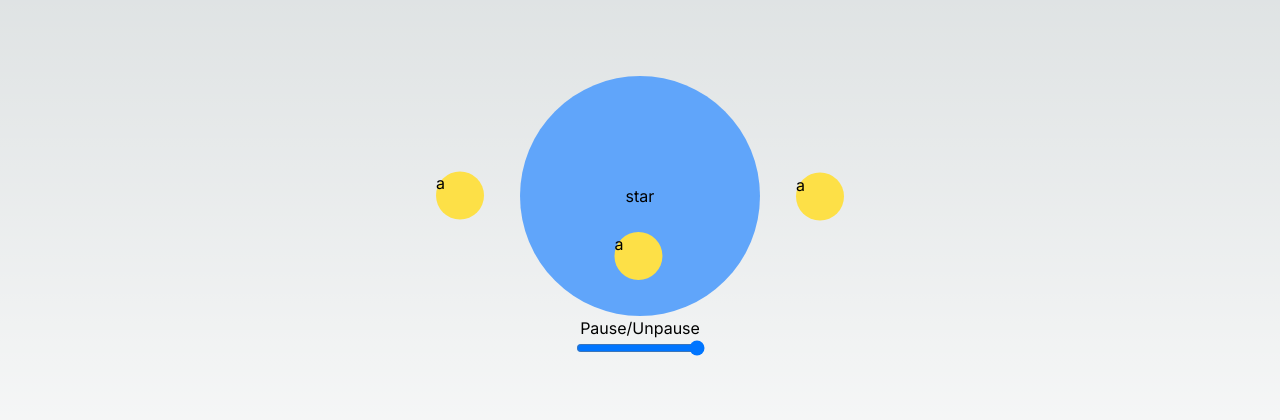
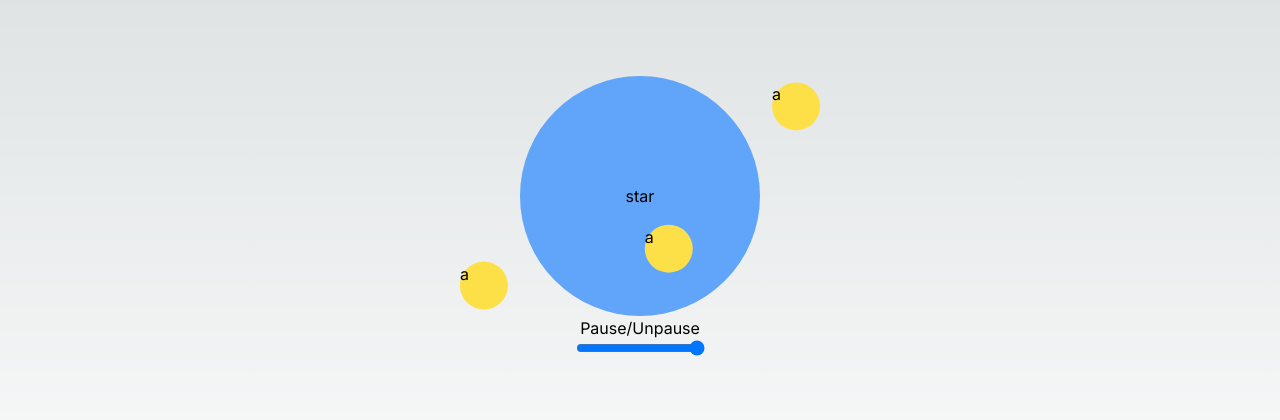
Before and after one commit to Octillerysnacker/personal-website, a Next.js app: page / in a window 1280 px wide. Shown: the part 184-604 px from the top of the page. Built offline with nearby package versions, Linux system fonts and the light colour scheme.

Commit message:
oh my god i'm so dumb this is literally just desmos animation

```diff
--- a/src/app/page.tsx
+++ b/src/app/page.tsx
@@ -34,11 +34,9 @@ export default function Home() {
             orbit={{
               xRadius: 180,
               yRadius: 60,
-              xOrigin: 0,
-              yOrigin: 0,
               duration: period,
               delay: d,
-              rotation: 0
+              rotation: 30
             }}
             time={time}
           >
@@ -62,6 +60,7 @@ export default function Home() {
             min={0}
             max={period}
             onChange={(e) => (controls.time = e.target.valueAsNumber)}
+            step="any"
           />
         </>
       )}
--- a/src/components/planet.tsx
+++ b/src/components/planet.tsx
@@ -1,53 +1,40 @@
-import { rotate, splitValueInclusive, zip } from "@/utils";
-import { MotionValue, easeIn, easeOut, motion, useTransform } from "framer-motion";
+import { getRotators } from "@/utils";
+import { MotionValue, motion, useTransform } from "framer-motion";
 import { ComponentProps } from "react";
 
 export type EllipseParameters = {
   xRadius: number;
   yRadius: number;
-    xOrigin: number;
-    yOrigin: number;
+  xOrigin?: number;
+  yOrigin?: number;
   duration: number;
   rotation?: number;
   delay?: number;
-}
-export type PlanetProps = { orbit: EllipseParameters, time: MotionValue<number>} & ComponentProps<typeof motion.div>;
+};
+export type PlanetProps = {
+  orbit: EllipseParameters;
+  time: MotionValue<number>;
+} & ComponentProps<typeof motion.div>;
 
 export function Planet(props: PlanetProps) {
+  const { orbit, time } = props;
 
-    const {orbit, time} = props;
+  const localTime = useTransform(
+    () => (time.get() + (orbit.delay ?? 0)) % orbit.duration
+  );
 
-    const localXCoords = [
-        orbit.xOrigin,
-        -orbit.xRadius,
-        orbit.xOrigin,
-        orbit.xRadius,
-        orbit.xOrigin]
+  const rotate = getRotators(orbit.rotation ?? 0);
 
-    const localYCoords = [
-        -orbit.yRadius,
-        orbit.yOrigin,
-        orbit.yRadius,
-        orbit.yOrigin,
-        -orbit.yRadius]
+  const t = () => (localTime.get() * Math.PI * 2) / orbit.duration;
 
-    const rotatedPoints = zip(localXCoords, localYCoords, (x,y) => ({x,y}))
-    .map(p => rotate(p, {x: orbit.xOrigin, y: orbit.yOrigin}, orbit.rotation ?? 0))
+  const localX = () => orbit.xRadius * Math.cos(t());
 
-    const localTime = useTransform(() => (time.get() + (orbit.delay ?? 0)) % orbit.duration)
+  const localY = () => -orbit.yRadius * Math.sin(t());
 
-    const inputMap = splitValueInclusive(orbit.duration, 5);
+  const translateX = useTransform(() => rotate.x(localX(), localY()) + (orbit.xOrigin ?? 0));
 
-    const zIndex = useTransform(localTime, inputMap, [-1,0,1,0,-1], {
-        ease: [easeIn,easeIn, easeOut, easeOut],
-    });
-    const translateX = useTransform(localTime, inputMap, rotatedPoints.map(p => p.x), {
-        ease: [easeOut, easeIn, easeOut, easeIn],
-    });
-
-    const translateY = useTransform(localTime, inputMap, rotatedPoints.map(p => p.y), {
-        ease: [easeIn, easeOut, easeIn, easeOut],
-    })
+  const translateY = useTransform(() => rotate.y(localX(), localY()) + (orbit.yOrigin ?? 0));
+  const zIndex = useTransform(() => -Math.sin(t()));
 
   return (
     <motion.div
@@ -55,9 +42,8 @@ export function Planet(props: PlanetProps) {
       style={{
         zIndex,
         translateX,
-        translateY
+        translateY,
       }}
-
     />
   );
 }
--- a/src/utils.ts
+++ b/src/utils.ts
@@ -3,12 +3,20 @@ export const splitValueInclusive = (value: number, numParts: number): number[] =
 export type Vector2D = { x: number, y: number}
 
 export const rotate = (point: Vector2D, origin: Vector2D,  angle: number) => {
-    const radians = (Math.PI / 180) * angle,
-        cos = Math.cos(radians),
-        sin = Math.sin(radians),
-        x = (cos * (point.x - origin.x)) + (sin * (point.y - origin.y)) + origin.x,
-        y = (cos * (point.y - origin.y)) - (sin * (point.x - origin.x)) + origin.y;
+    const radians = (Math.PI / 180) * angle;
+        const cos = Math.cos(radians);
+        const sin = Math.sin(radians);
+        const x = (cos * (point.x - origin.x)) + (sin * (point.y - origin.y)) + origin.x;
+        const y = (cos * (point.y - origin.y)) - (sin * (point.x - origin.x)) + origin.y;
     return {x, y};
 }
 
+export const getRotators = (angle: number) => {
+    const radians = (Math.PI / 180) * angle;
+    const cos = Math.cos(radians);
+    const sin = Math.sin(radians);
+
+    return { x: (x: number, y: number) => cos * x + sin * y, y: (x: number, y: number) => cos * y - sin * x}
+}
+
 export const zip = <T, U, R>(a: T[], b: U[], func: (c: T, d: U) => R) => a.map((v,i) => func(v, b[i]));
```
Lines whose indentation alone changed are shown as unchanged.
